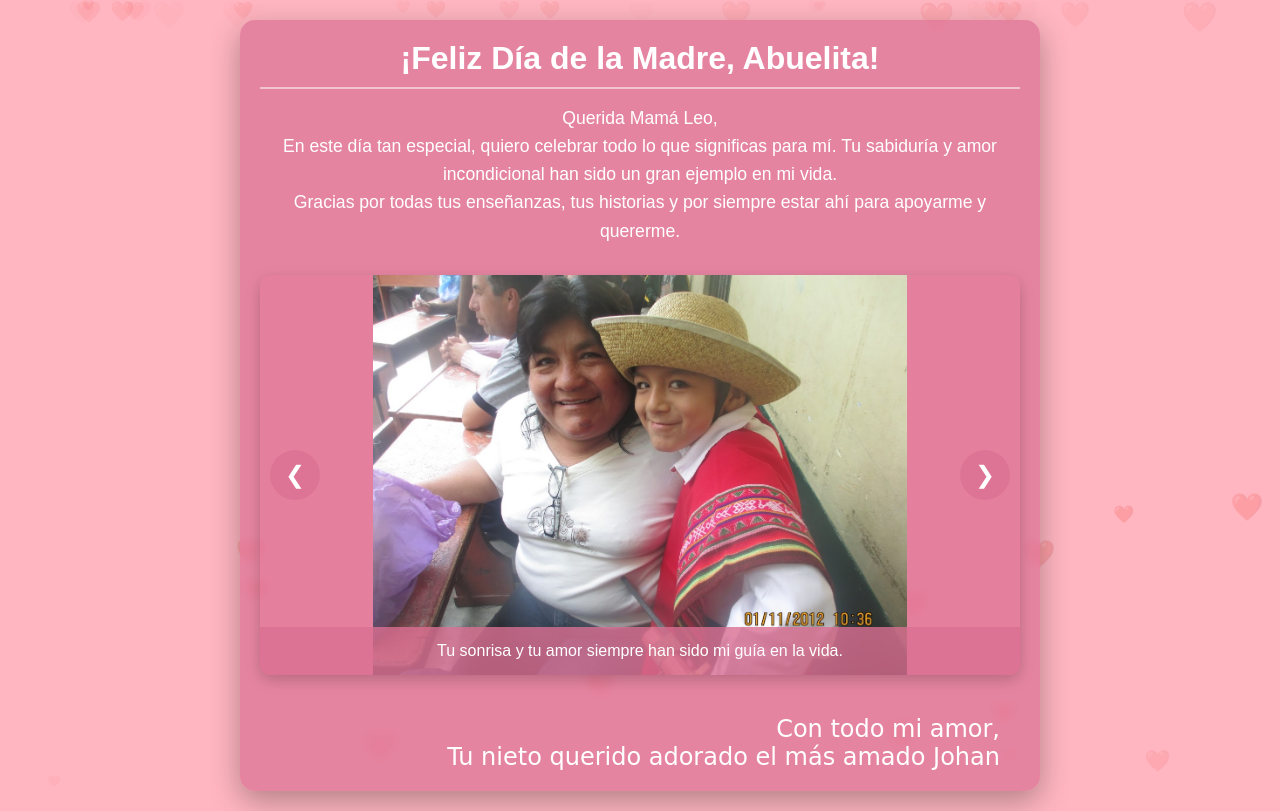
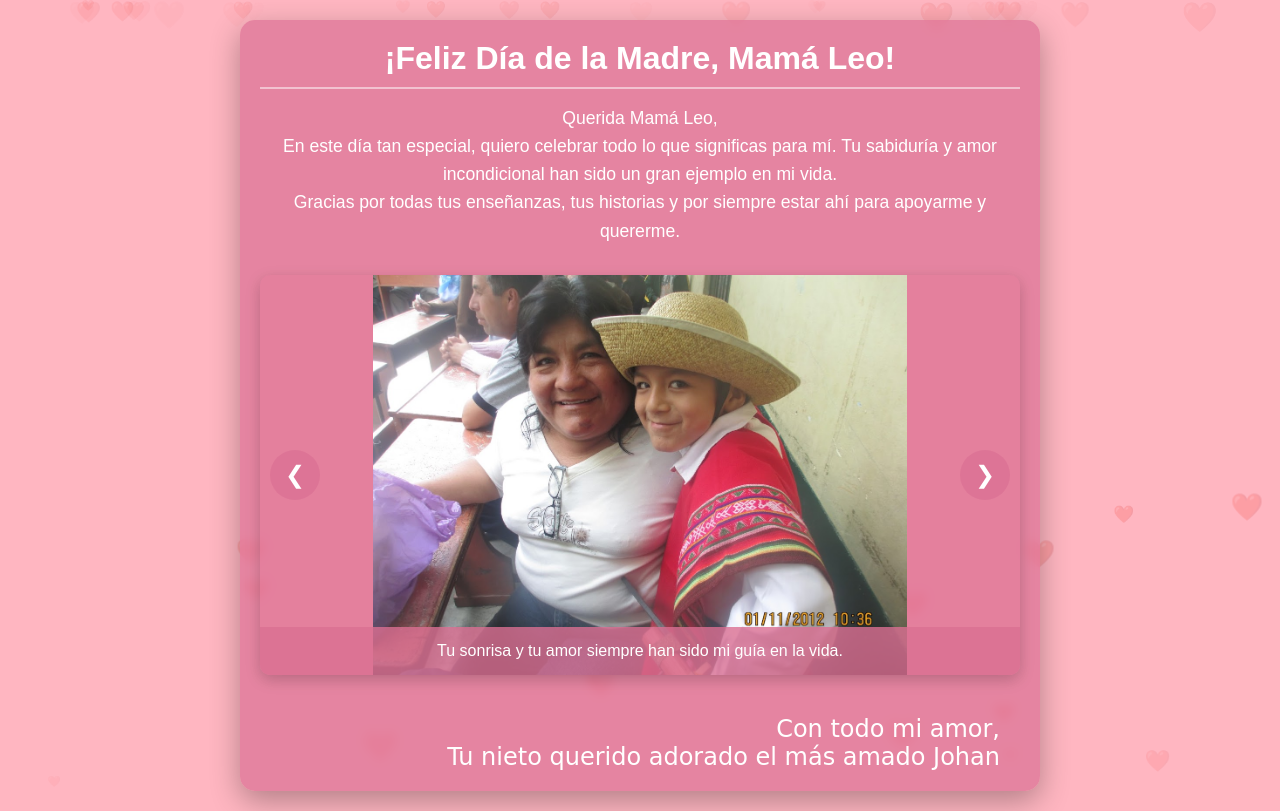
Before and after one commit to BautistaGamarraJohan/diadelamadremamaleo, a plain HTML site: page index.html in a window 1280 px wide. Drawn offline with Linux system fonts and the light colour scheme.

Commit message:
Update index.html

```diff
--- a/index.html
+++ b/index.html
@@ -234,7 +234,7 @@
     <div class="background-hearts" id="hearts-container"></div>
 
     <div class="container">
-        <h1>¡Feliz Día de la Madre, Abuelita!</h1>
+        <h1>¡Feliz Día de la Madre, Mamá Leo!</h1>
 
         <div class="message">
             <p>Querida Mamá Leo,</p>
```
